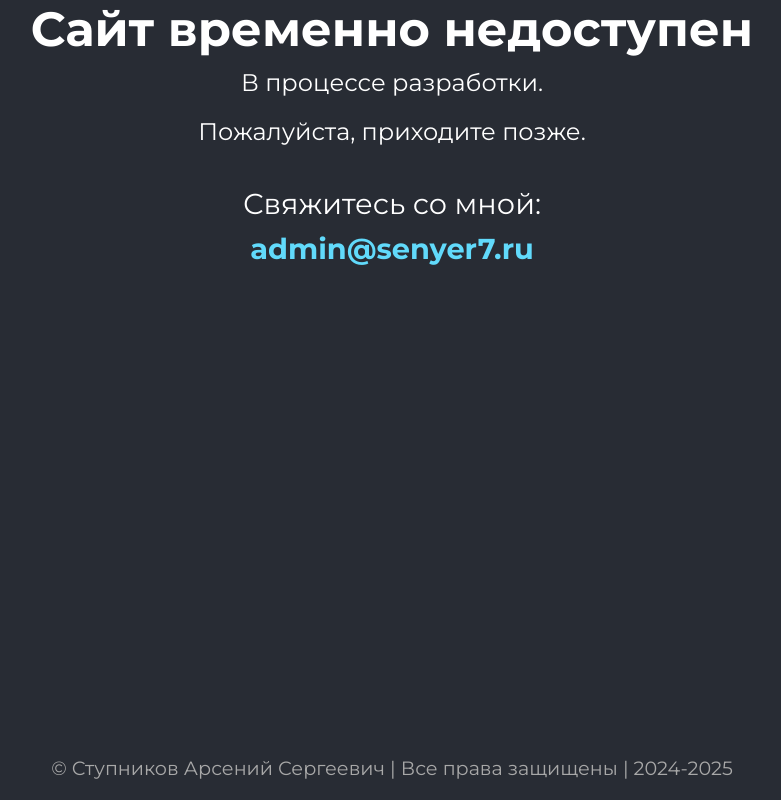
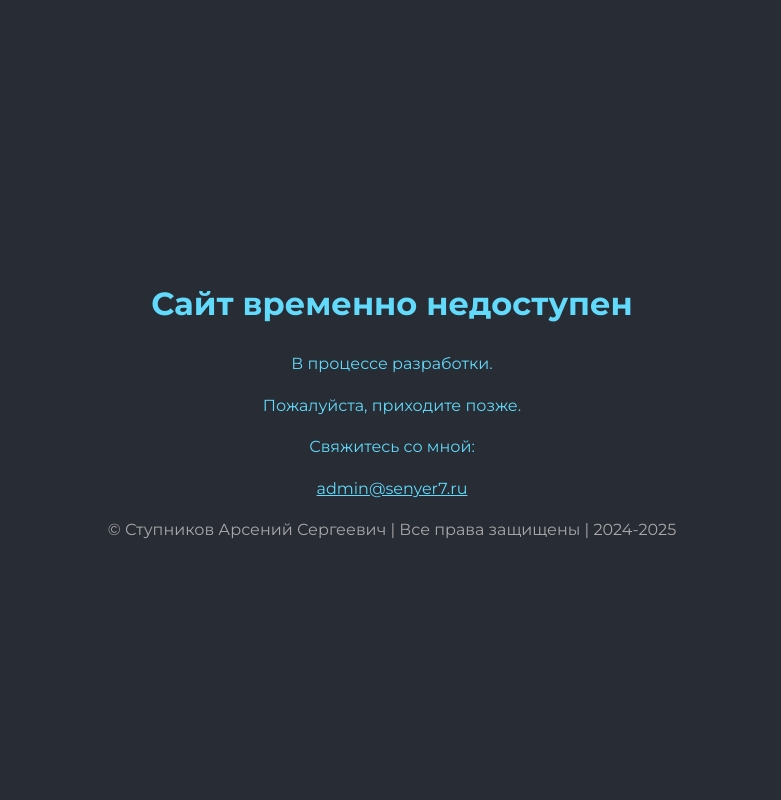
Before and after one commit to senyer7/site-unavailable-old, a plain HTML site: page index.html in a window 1280 px wide. Shown: the whole page, without its empty margins (248-1029 px from the left). Drawn offline with Linux system fonts and the light colour scheme.

Commit message:
update styles
test perplexity

```diff
--- a/index.html
+++ b/index.html
@@ -3,65 +3,66 @@
   <head>
     <meta charset="UTF-8" />
     <meta name="viewport" content="width=device-width, initial-scale=1.0" />
+    <meta name="theme-color" content="#61dafb" />
     <title>Сайт временно недоступен</title>
-    <!-- Подключение шрифта Montserrat -->
     <link
       href="https://fonts.googleapis.com/css2?family=Montserrat:wght@400;700&display=swap"
       rel="stylesheet"
     />
     <style>
+      :root {
+        --theme-color: #61dafb; /* основной цвет темы */
+      }
       body {
         display: flex;
+        flex-direction: column;
         justify-content: center;
         align-items: center;
-        flex-direction: column;
-        height: 100vh;
+        min-height: 100vh;
+        margin: 0;
         background-color: #282c34;
         color: white;
         font-family: "Montserrat", sans-serif;
         text-align: center;
-        margin: 0;
+        line-height: 1.6;
       }
+      h1, p, .contact, .footer {
+        color: var(--theme-color);
+      }
+      .contact a {
+        color: var(--theme-color);
+      }
+      .contact a:hover,
+      .contact a:focus {
+        text-decoration: underline;
+      }
+      .footer {
+        color: #a8a8a8;
+      }
+      @media (max-width: 600px) {
         h1 {
-        font-size: 3em;
-        margin: 0;
+          font-size: 2em;
         }
         p {
-        font-size: 1.5em;
-        margin: 10px 0;
+          font-size: 1em;
         }
-      a {
-        color: #61dafb;
-        text-decoration: none;
-        font-weight: bold;
-      }
-      a:hover {
-        text-decoration: underline;
-      }
-      .contact {
-        margin-top: 20px;
-        font-size: 1.2em;
-      }
-      .footer {
-        margin-top: auto;
-        padding: 20px;
-        font-size: 1.2em;
-        color: #a8a8a8;
       }
     </style>
   </head>
   <body>
+    <main>
       <h1>Сайт временно недоступен</h1>
       <p>В процессе разработки.</p>
       <p>Пожалуйста, приходите позже.</p>
       <div class="contact">
         <p>Свяжитесь со мной:</p>
         <p>
-        <a href="mailto:admin@senyer7.ru" target="_blank">admin@senyer7.ru</a>
+          <a href="mailto:admin@senyer7.ru" target="_blank" rel="noopener">admin@senyer7.ru</a>
         </p>
       </div>
-    <div class="footer">
+    </main>
+    <footer class="footer">
       © Ступников Арсений Сергеевич | Все права защищены | 2024-2025
-    </div>
+    </footer>
   </body>
 </html>
```
Lines whose indentation alone changed are shown as unchanged.
